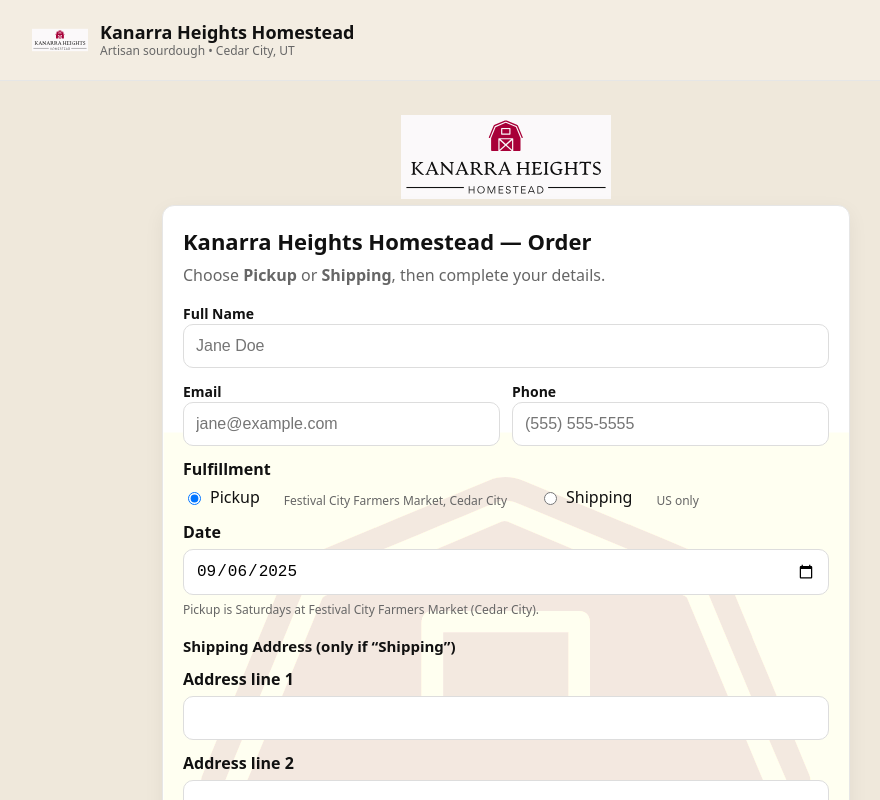
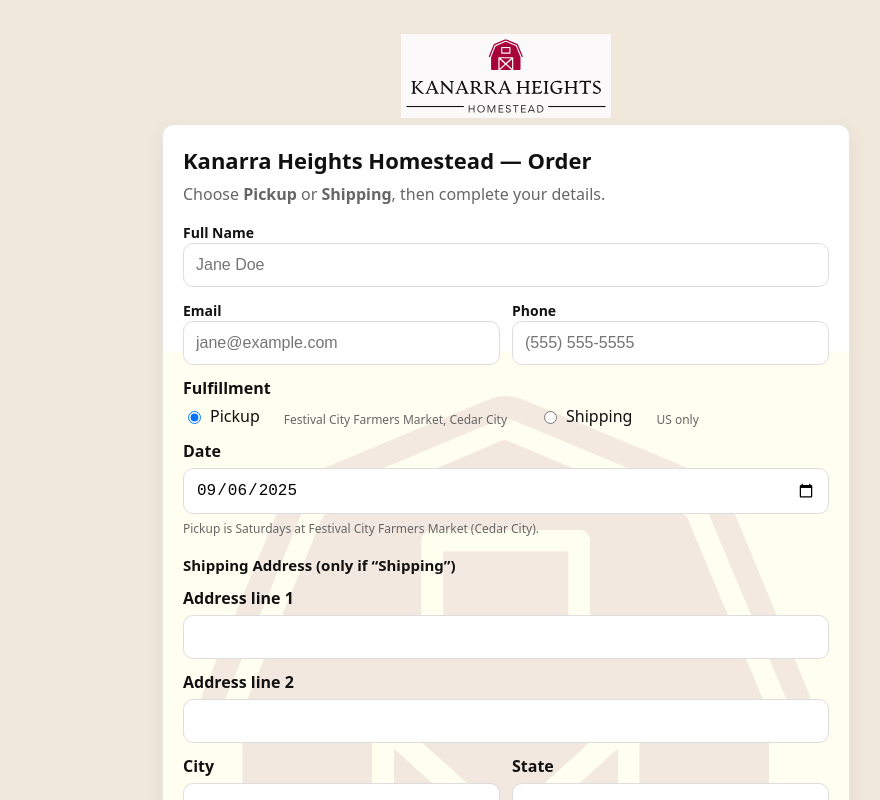
Before and after one commit to jguymonchy/sourdough-orders, a Next.js app in the folder sourdough-orders/: page /order in a window 1280 px wide. Shown: the top 800 px of the page, without its empty margins (134-1014 px from the left). Built offline with nearby package versions, Linux system fonts and the light colour scheme.

Commit message:
Update globals.css

```diff
--- a/sourdough-orders/app/globals.css
+++ b/sourdough-orders/app/globals.css
@@ -32,6 +32,9 @@ html, body {
   margin: 0 auto;
   padding: 16px;
 }
+
+/* Hide global header when page adds the class (page.tsx does this) */
+.khh-hide-header .khh-header { display: none; }
 
 /* ----- Header styles (site-wide) ----- */
 .khh-header {
```
